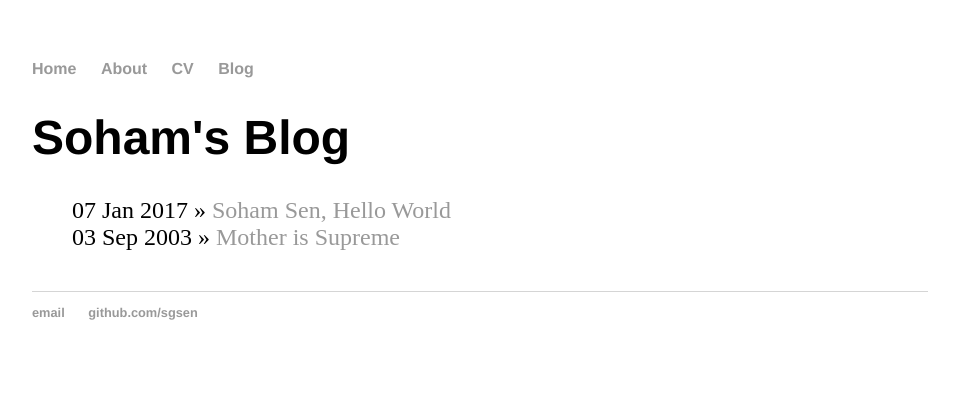
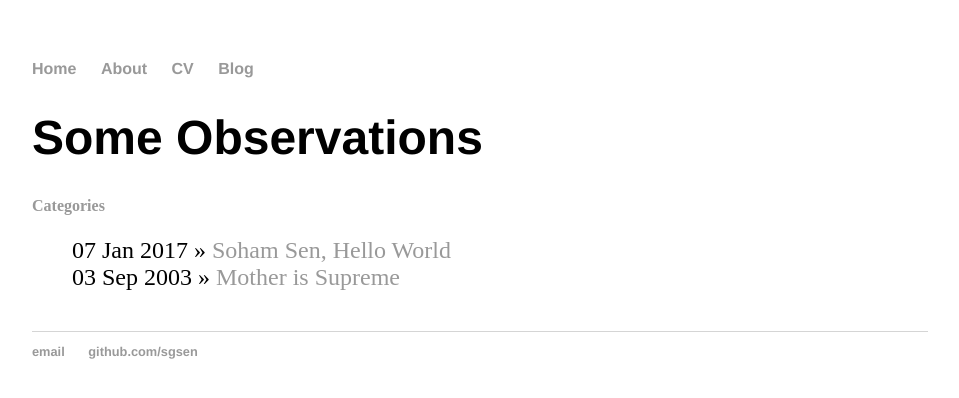
Before and after one commit to sgsen/sgsen.github.io, a Jekyll site: the page built from blog/index.html, in a window 1280 px wide. Shown: the top 398 px of the page, without its empty margins (160-1119 px from the left). Built offline with Jekyll 4.4.1, drawn with Linux system fonts in a browser that asks for light colours.

Commit message:
categories tweak

```diff
--- a/_layouts/post.html
+++ b/_layouts/post.html
@@ -15,7 +15,7 @@ layout: default
     {% assign categories = page.categories %}
   {% endif %}
   {% for category in categories %}
-  <a href="{{site.baseurl}}/categories/#{{category|slugize}}">{{category}}</a>
+  <a href="{{site.baseurl}}/blog/categories/#{{category|slugize}}">{{category}}</a>
   {% unless forloop.last %}&nbsp;{% endunless %}
   {% endfor %}
 </div>
--- a/blog/index.html
+++ b/blog/index.html
@@ -1,8 +1,9 @@
 ---
 layout: default
-title: Soham's Blog
+title: Some Observations
 ---
 	<h1>{{ page.title }}</h1>
+	<h4><a href="{{ site.baseurl }}/blog/categories">Categories</a></h4>
 	<ul class="posts">
 
 	  {% for post in site.posts %}
```
